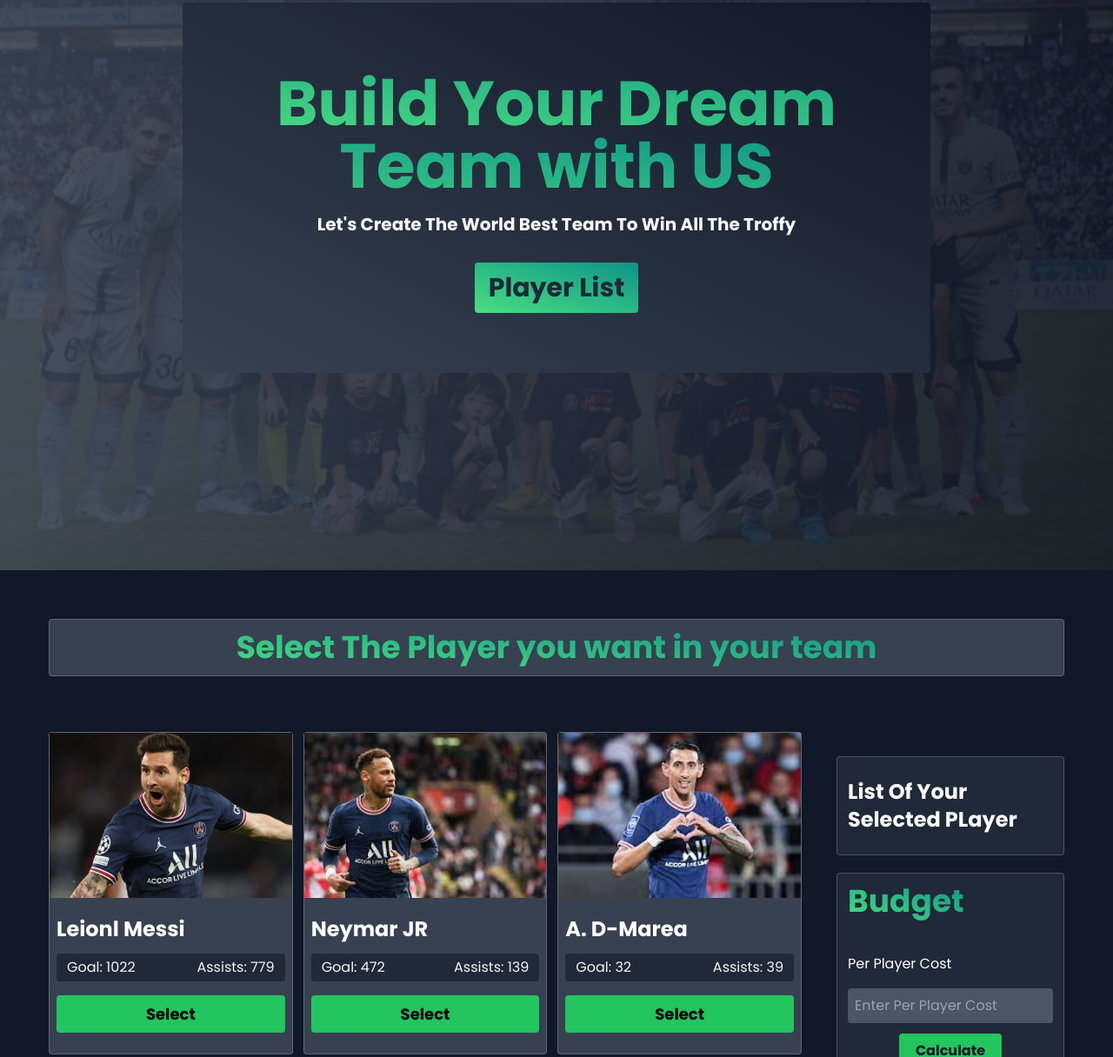
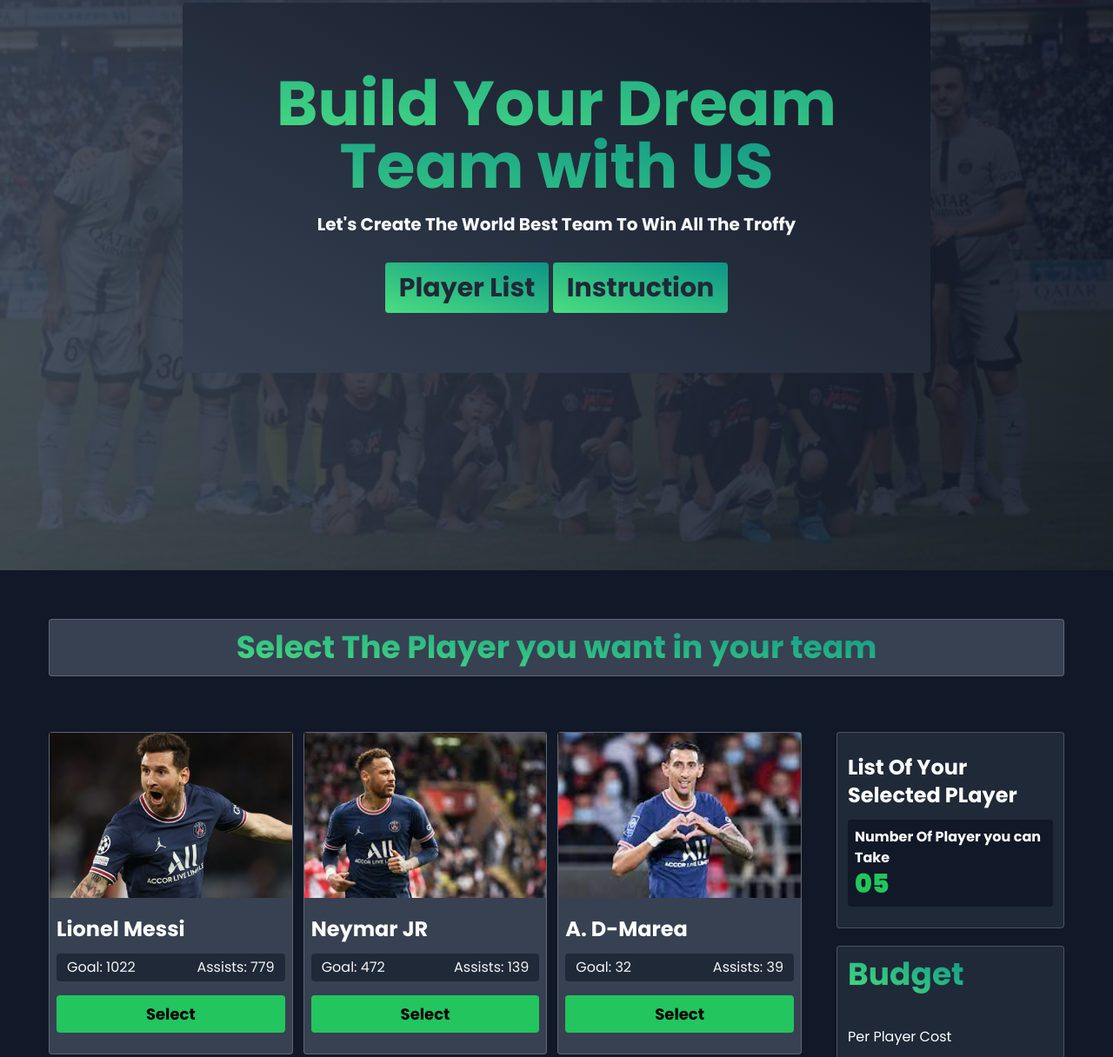
Before and after one commit to AriyanShihab/Dream-Team, a plain HTML site: page index.html in a window 1280 px wide. Shown: the part 224-1440 px from the top of the page at 87% size. Drawn offline with nearby package versions, Linux system fonts and the light colour scheme.

Commit message:
display remaning possition in the ui, fix input type, add scroll snap and a button in hero section

```diff
--- a/index.html
+++ b/index.html
@@ -1,5 +1,5 @@
 <!DOCTYPE html>
-<html>
+<html class="scroll-smooth scroll-pt-7">
 
 <head>
     <meta charset="UTF-8" />
@@ -40,8 +40,14 @@
                     let's create the world best team to win all the troffy
                 </p>
 
-                <a href="" class="px-4 py-2 rounded font-bold md:text-3xl text-gray-800 text-[18px] bg-gradient-to-tr from-green-400 to-teal-600">
+                <a href="#playerList" class="px-4 py-2 rounded font-bold md:text-3xl text-gray-800 text-[18px] bg-gradient-to-tr from-green-400 to-teal-600">
             Player List</a
+          >
+          <a
+            href="#Instruction"
+            class="px-4 py-2 rounded font-bold md:text-3xl text-gray-800 text-[18px] bg-gradient-to-tr from-green-400 to-teal-600"
+          >
+            Instruction</a
           >
         </div>
       </div>
@@ -63,6 +69,7 @@
         </p>
 
         <div
+          id="playerList"
           class="grid grid-cols-1 lg:grid-cols-4 md:grid-cols-3 gap-2 mx-auto"
         >
           <!-- card holder -->
@@ -86,7 +93,7 @@
                 <div class="p-2">
                   <!-- player name -->
                   <h1 class="text-2xl font-bold text-white my-3">
-                    Leionl Messi
+                    Lionel Messi
                   </h1>
                   <!-- player stat  -->
                   <div
@@ -242,7 +249,7 @@
             <!-- player cards container end -->
           </div>
           <!-- calculation aria -->
-          <div class="p-4 my-10 lg:col-span-1 col-span-full">
+          <div class="p-4 my-10 mt-3 lg:col-span-1 col-span-full">
             <div class="selectedPlayer">
               <div
                 class="p-3 rounded bg-gray-800 border border-gray-50 border-opacity-20 my-5"
@@ -250,7 +257,20 @@
                 <h2 class="font-semibold text-white my-3 text-2xl capitalize">
                   List of Your selected PLayer
                 </h2>
+
                 <ol id="selectedPlayerParent" class="list-decimal"></ol>
+
+                <div class="p-2 bg-gray-900 rounded my-3">
+                  <span class="text-white font-semibold"
+                    >Number Of Player you can Take</span
+                  >
+                  <h1
+                    class="text-green-500 font-black text-3xl"
+                    id="seatRemaing"
+                  >
+                    05
+                  </h1>
+                </div>
               </div>
 
               <!-- actuall calulator start -->
@@ -263,7 +283,7 @@
                 >
                 <p class="mt-10 mb-4 text-white">Per Player Cost</p>
                 <input
-                  type="number "
+                  type="number"
                   name=" "
                   placeholder="Enter Per Player Cost "
                   id="costPerPlayer"
@@ -285,7 +305,7 @@
                 </h2>
                 <p class="mt-10 mb-2 text-white">Cost For Manager</p>
                 <input
-                  type="number "
+                  type="number"
                   name=" "
                   placeholder="Enter Manager Cost "
                   id="costForManager"
@@ -293,7 +313,7 @@
                 />
                 <p class="my-2 text-white">Cost For Coach</p>
                 <input
-                  type="number "
+                  type="number"
                   name=" "
                   placeholder="Enter Coach Cost "
                   id="costForCoach"
@@ -319,7 +339,7 @@
 
     <!-- player-container end -->
     <!-- instruction -->
-    <section class="p-4">
+    <section class="p-4" id="Instruction">
       <div
         class="bg-red-200 rounded p-3 border border-gray-50 border-opacity-20 md:w-3/4 mx-auto m-4"
       >
--- a/js/app.js
+++ b/js/app.js
@@ -45,6 +45,7 @@ const buttonParent = getById("buttonParent");
 // for of loop to all the buttons
 const selectedPlayerParent = getById("selectedPlayerParent");
 const allButtons = buttonParent.getElementsByTagName("button");
+let seatRemaing = getInnerTextAsNumber("seatRemaing") - 1;
 let numberOfSelectedPLayer;
 for (const btn of allButtons) {
     btn.addEventListener("click", function() {
@@ -60,6 +61,8 @@ for (const btn of allButtons) {
         selectedPlayerParent.appendChild(li);
         btn.setAttribute("disabled", true);
         btn.style.opacity = ".3";
+        let decrement = seatRemaing--;
+        getById("seatRemaing").innerText = "0" + decrement;
     });
     numberOfSelectedPLayer = selectedPlayerParent.children.length;
 }
@@ -109,3 +112,5 @@ totalCost.addEventListener("click", function() {
 
     setInnerText("overAllCost", totalCost);
 });
+
+// for seat remaing (extra work)
```
